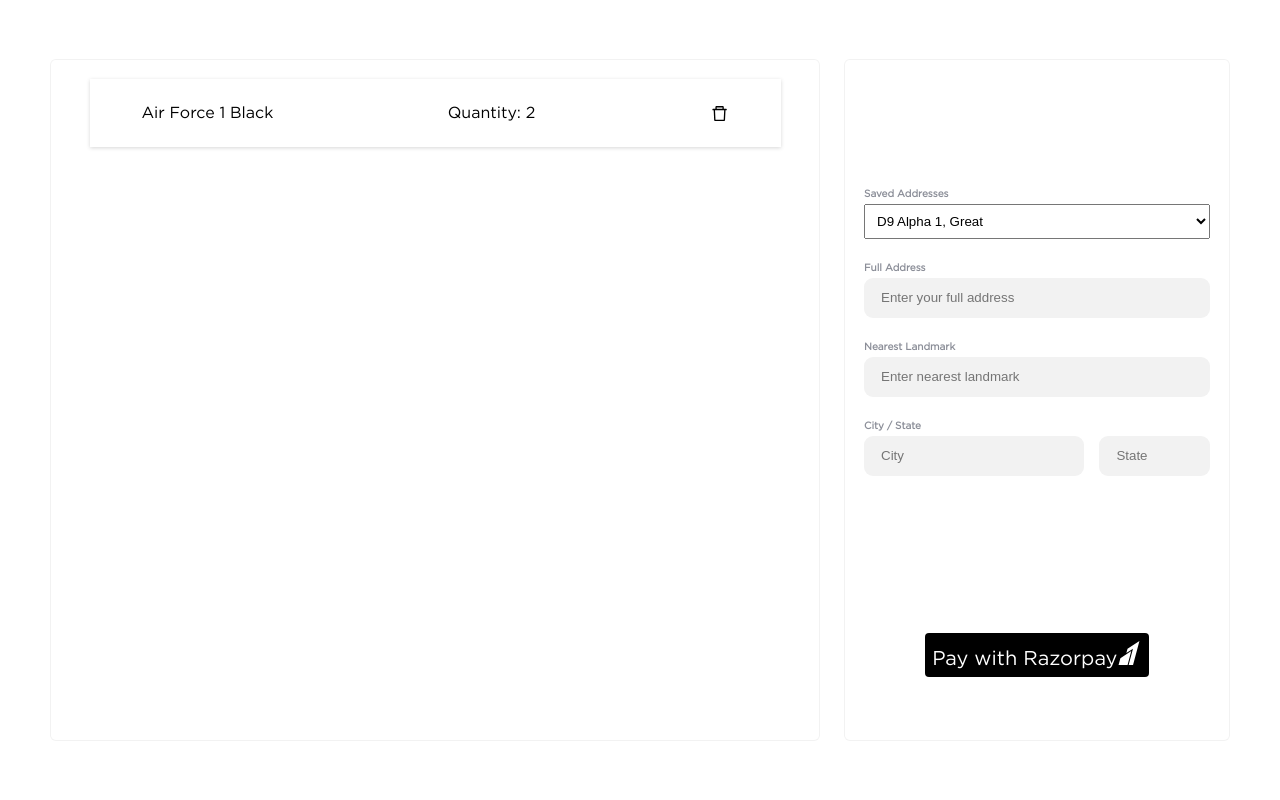
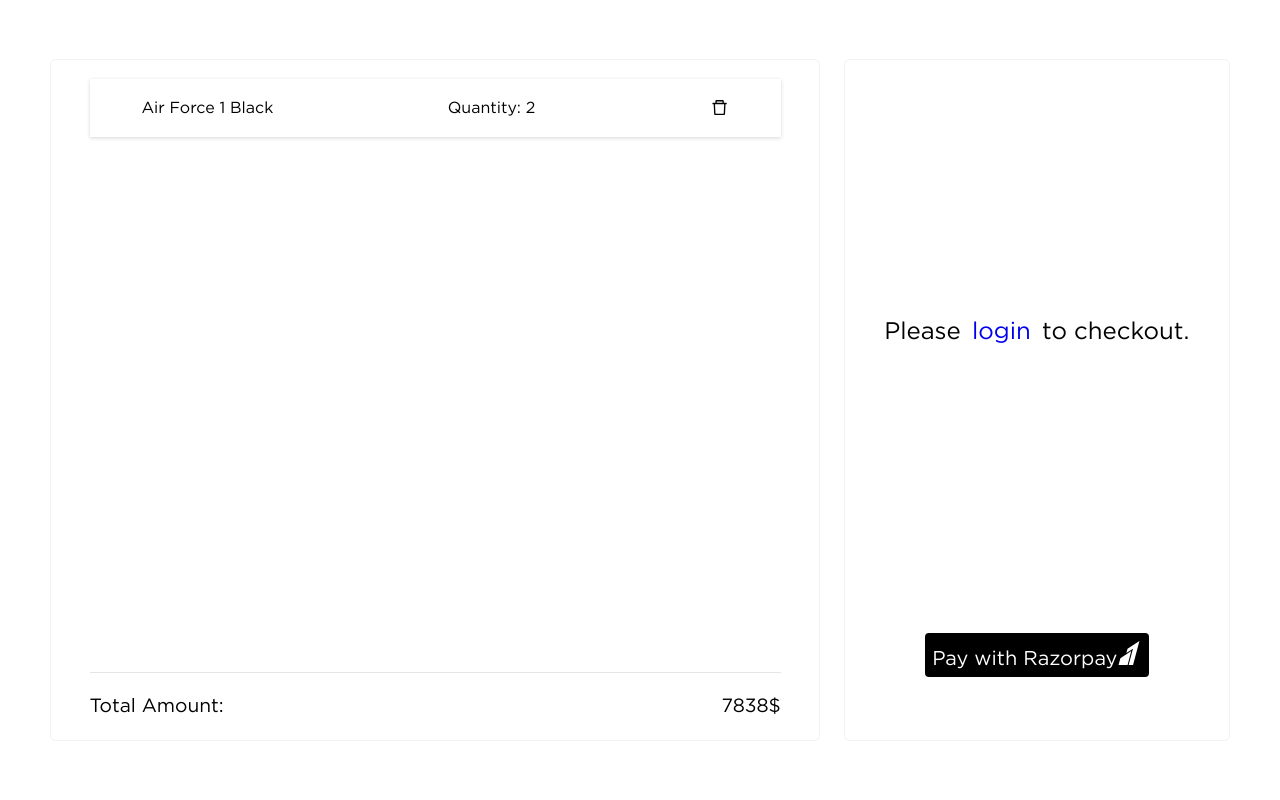
Before and after one commit to singhayush1260/fresh-kicks, a React (Vite) app: page /checkout in a window 1280 px wide. Shown: the top 800 px of the page. Built offline with nearby package versions, Linux system fonts and the light colour scheme.

Commit message:
added 404 page, improved checkout page UI

```diff
--- a/src/App.jsx
+++ b/src/App.jsx
@@ -17,6 +17,7 @@
 import Login from "./pages/login/Login";
 import Register from "./pages/register/Register";
 import About from "./pages/about/About";
+import PageNotFound from "./pages/page-not-found/PageNotFound";
 
 import { AuthContext } from "./context/authContext";
 import { CartContext } from "./context/cartContext";
@@ -50,6 +51,7 @@
         <Route path="/products/:prod_id" element={<ProductDetailPage/>} />
         <Route path="/checkout" element={ <Checkout/>}/>
         <Route path="/paymentsuccessful" element={<PaymentSuccessful/>}/>
+        <Route path="*" element={ <PageNotFound/> }/>
       </Routes>
       <Footer />
     </div>
--- a/src/components/cart/Cart.jsx
+++ b/src/components/cart/Cart.jsx
@@ -8,8 +8,6 @@
 const Cart=()=>{
 
 const{showCart ,handleShowCart, cartData, dispatch}=useContext(CartContext);
-console.log('cartData',cartData)
-//dispatch({type:'ADD_ITEM'})
 
 const generateCartItem=(id,brand, title, size, price, quantity)=>{
   return <div className={classes.cart_item}>
@@ -28,6 +26,9 @@
      <AiFillPlusSquare onClick={()=>{dispatch({type:'ADD_ITEM', payload:{id}})}} />
     </div>
   </div>
+  <Link className={classes.checkout} to="/checkout" onClick={handleShowCart}>
+       Proceed to checkout
+       </Link>
 </div>
 }
 
@@ -56,9 +57,7 @@
            return generateCartItem(product.id,product.brand, product.title, product.size, product.price, product.quantity)
         }) : renderEmptyCartUI()
        }
-       <Link className={classes.checkout} to="/checkout" onClick={handleShowCart}>
-       Proceed to checkout
-       </Link>
+
 
     </div>
     </>
--- a/src/components/navbar/Navbar.jsx
+++ b/src/components/navbar/Navbar.jsx
@@ -1,5 +1,6 @@
 import { useContext, useState } from "react";
 import classes from "./Navbar.module.scss";
+import { Link } from "react-router-dom";
 import { RiArrowDownSLine } from "react-icons/ri";
 import NAV_IMAGE1 from '../../assets/images/products/nav1.jpg';
 import NAV_IMAGE2 from '../../assets/images/products/nike1.2.jpg';
@@ -25,7 +26,7 @@
           <div className={classes.menu}>
             Accessories
           </div>
-          <div className={classes.menu}>About</div>
+          <Link to="/about" className={classes.menu}>About</Link>
           <div className={classes.menu}>Contact</div>
         </div>
       </div>
--- a/src/components/navbar/Navbar.module.scss
+++ b/src/components/navbar/Navbar.module.scss
@@ -14,6 +14,9 @@
         display: flex;
         justify-content: space-evenly;
         align-items: center;
+        a{
+            text-decoration: none;
+        }
     }
     .menu{
         font-size: 0.7em;
--- a/src/pages/checkout/Checkout.jsx
+++ b/src/pages/checkout/Checkout.jsx
@@ -1,4 +1,4 @@
-import { useContext } from 'react'
+import { useContext, useState } from 'react'
 import classes from './Checkout.module.scss'
 import {SiRazorpay} from 'react-icons/si'
 import {AiOutlineDelete} from 'react-icons/ai';
@@ -11,9 +11,11 @@
 
 const{cartData, dispatch}=useContext(CartContext);
 const{authData:{ user }}=useContext(AuthContext);
+const[savedAddress, setSavedAddress]=useState([{address:'D9 Alpha 1, Greater Noida Uttar Pradesh', _id:1},
+{address:'D9 Alpha 1, Greater Noida Uttar Pradesh', _id:2}])
 
 const notify = (message) => {
-  toast(message);
+  toast.error(message);
 }
 
 const checkoutHandler = async (amount) => {
@@ -67,7 +69,9 @@
     <div className={classes.form_controller}>
     <label className={classes.input_label}>Saved Addresses</label>
     <select name="SavedAdress">
-      <option value="D9 Alpha 1, Greater Noida Uttar Pradesh">D9 Alpha 1, Great</option>
+      {savedAddress && savedAddress.map((sa)=>{
+        return <option value={savedAddress} key={sa._id}>{sa.address}</option>
+      })}
     </select>
     </div>
     <div className={classes.form_controller}>
@@ -85,6 +89,7 @@
        <input  className={classes.input_field} type="text" name="State" placeholder="State"/>
     </div>
     </div>
+    <button className={classes.save_adrress_btn}>Save Address</button>
   </div>
  }
 
@@ -98,6 +103,7 @@
  success: {duration: 3000, theme: { primary: 'green',secondary: 'black'}}}} />
     <div className={classes.page_wrapper}>
       <div className={classes.left}>
+          <div className={classes.products}>
           {
             cartData.map((product)=>{
                 return <div className={classes.product}>
@@ -109,11 +115,16 @@
                </div>
             })
           }
+          </div>
+          <div className={classes.total_amount}>
+            <p>Total Amount:</p>
+            <p>7838$</p>
+          </div>
       </div>
       <div className={classes.right}>
         <div className={classes.top}>
-           { user && ( <span>Please <Link to="/login">login</Link> to checkout.</span>)  }
-           { !user && renderAddressUI() }
+           { !user && ( <span>Please <Link to="/login">login</Link> to checkout.</span>)  }
+           { user && renderAddressUI() }
         </div>
         <div className={classes.bottom}>
          <div className={classes.razorpay_btn} onClick={()=>checkoutHandler(2000)}>
--- a/src/pages/checkout/Checkout.module.scss
+++ b/src/pages/checkout/Checkout.module.scss
@@ -14,9 +14,16 @@
         display: flex;
         flex-direction: column;
         align-items: center;
+        justify-content: space-between;
+        box-shadow: rgba(0, 0, 0, 0.05) 0px 0px 0px 1px;
+        .products{
+            width: 100%;
+            height: 85%;
+            display: flex;
+            flex-direction: column;
             justify-content: start;
+            align-items: center;
             overflow: auto;
-        box-shadow: rgba(0, 0, 0, 0.05) 0px 0px 0px 1px;
             .product{
                 width: 90%;
                 height: 10%;
@@ -35,6 +42,16 @@
                     transform: scale(1.1);
                 }
                 }
+            }
+        }
+        .total_amount{
+            width: 90%;
+            height: 10%;
+            border-top: 1px solid rgba($color: #000000, $alpha: 0.1);
+            font-size: 0.8em;
+            display: flex;
+            justify-content: space-between;
+            align-items: center;
         }
     }
     .right{
@@ -104,6 +121,12 @@
                   }
 
               }
+              .save_adrress_btn{
+                padding: 0.4em 0.3em;
+                border: none;
+                outline: none;
+                cursor: pointer;
+              }
         }
         .bottom{
             width: 90%;
--- /dev/null
+++ b/src/pages/page-not-found/PageNotFound.jsx
@@ -0,0 +1,12 @@
+import classes from './PageNotFound.module.scss'
+
+const PageNotFound = () => {
+  return (
+    <div className={classes.page_wrapper}>
+      <h2>404 - Page Not Found</h2>
+      <p>The page you are looking for does not exist.</p>
+    </div>
+  );
+};
+
+export default PageNotFound;
--- /dev/null
+++ b/src/pages/page-not-found/PageNotFound.module.scss
@@ -0,0 +1,14 @@
+.page_wrapper
+{
+    font-size: 24px;
+    font-family: gotham;
+    width: 100%;
+    height: 70vh;
+    display: flex;
+    flex-direction: column;
+    justify-content: center;
+    align-items: center;
+    p{
+        margin-top: 2em;
+    }
+}
```
Lines whose indentation alone changed are shown as unchanged.
